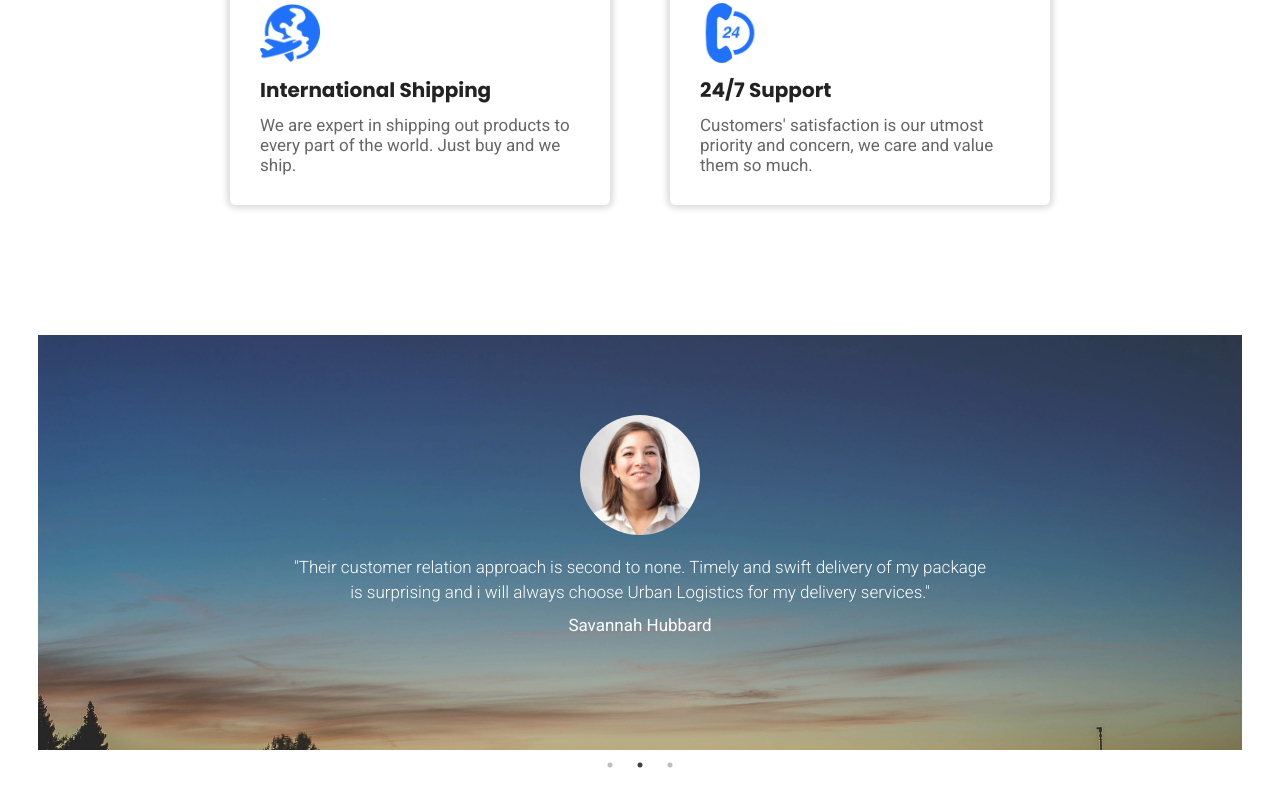
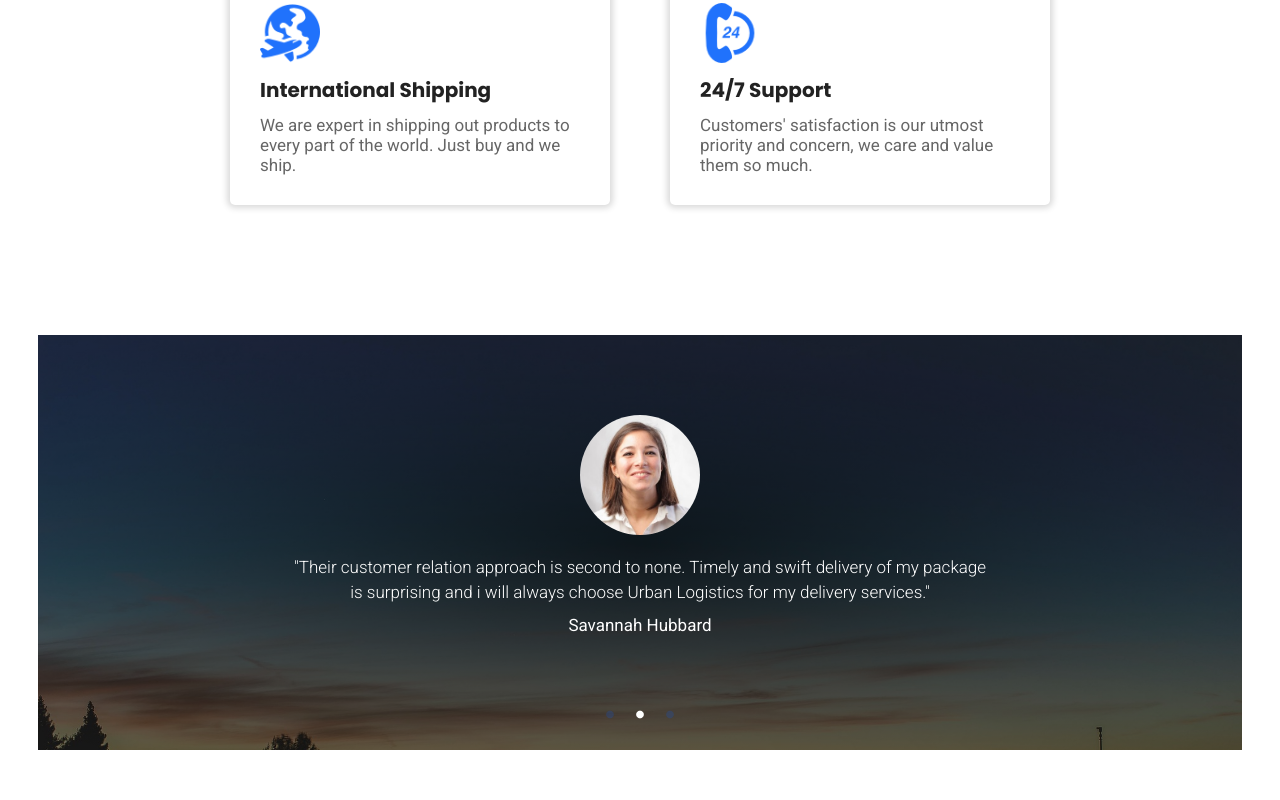
Before and after one commit to kiisi/reduxtoolkit_1, a React (Create React App) app: page / in a window 1280 px wide. Shown: the part 1673-2473 px from the top of the page. Built offline with nearby package versions, Linux system fonts and the light colour scheme.

Commit message:
Added testimony.js

```diff
--- a/public/index.html
+++ b/public/index.html
@@ -26,7 +26,7 @@
       work correctly both with client-side routing and a non-root public URL.
       Learn how to configure a non-root public URL by running `npm run build`.
     -->
-    <title>Speedway Delivery Company</title>
+    <title>Speedway International Movers Delivery Company And Security Service</title>
   </head>
   <body>
     <noscript>You need to enable JavaScript to run this app.</noscript>
--- a/src/Pages/Home/Testimony/Testimony.css
+++ b/src/Pages/Home/Testimony/Testimony.css
@@ -4,13 +4,13 @@
 .testimony{
     width:94%;
     max-width: 1400px;
-    background:url("../../../assets/highway.jpg");
+    background:radial-gradient( rgba(0,0,0,.8), rgba(0,0,0,.4)), url("../../../assets/highway.jpg");
     background-size:cover;
+    margin:0 auto;
 }
 .slick-slider{
     margin:0 auto;
     width:94%;
-    max-width:90rem;
 }
 .testimony-slide{
     display:grid;
@@ -49,3 +49,14 @@
     color:#fff;
     padding:1rem 0;
 }
+.slick-dots{
+    bottom:25px !important;
+}
+.slick-dots li button:before{
+    font-size:9px !important;
+    color:#1654CC !important;
+}
+.slick-dots li.slick-active button:before{
+    color:#fff !important;
+    opacity:1 !important;
+}
--- a/src/Pages/Home/Testimony/Testimony.js
+++ b/src/Pages/Home/Testimony/Testimony.js
@@ -19,7 +19,7 @@ const Testimony = () => {
         arrows: false
     };
     return (
-        <div className="max-wrapper testimony-wrapper">
+        <div className="testimony-wrapper">
             <div className="testimony">
                 <Slider {...settings}>
                     <div className="testimony-slide">
```
